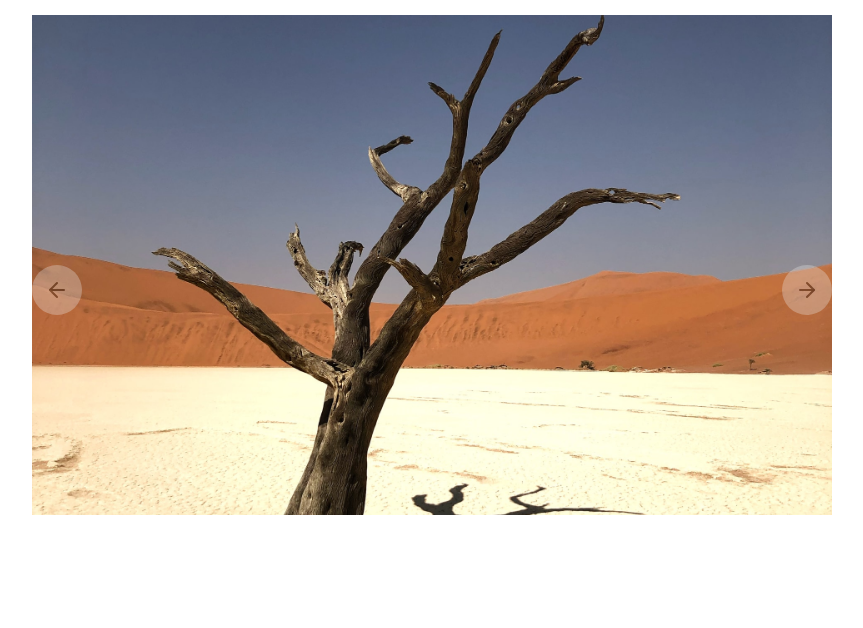
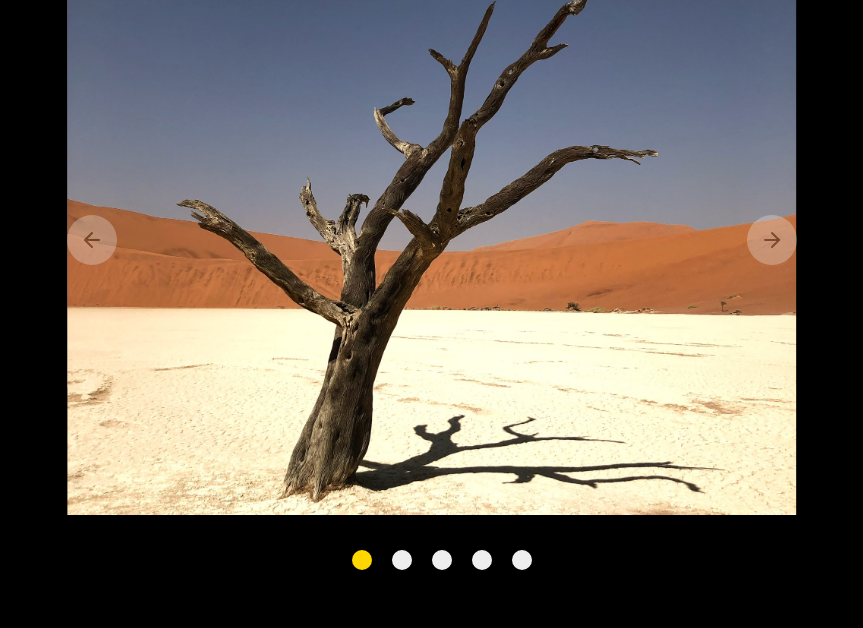
Before and after one commit to haripallikere/image-slider-oop, a website built with Vite: page index.html in a window 1280 px wide. Shown: the part 172-800 px from the top of the page, without its empty margins (208-1071 px from the left). Built offline with nearby package versions, Linux system fonts and the light colour scheme.

Commit message:
final version

```diff
--- a/index.html
+++ b/index.html
@@ -9,7 +9,7 @@
   <body>
     <main>
       <div class="container">
-        <h1>Explore</h1>
+        <h1>Image-Slider</h1>
         <div class="slider">
           <div class="slider__btn-container">
             <button class="slider__btn slider__btn--left" aria-label="left">
@@ -49,6 +49,7 @@
           </div>
           <div class="slide"></div>
         </div>
+        <div class="navigation__bar"></div>
       </div>
     </main>
     <script type="module" src="/main.js"></script>
--- a/main.js
+++ b/main.js
@@ -1,6 +1,6 @@
 import "./style.css";
 
-// images
+// images links
 const images = [
   "images/image5.jpg",
   "images/image1.jpg",
@@ -15,15 +15,17 @@ const images = [
 const slides = document.querySelector(".slide");
 const nextBtn = document.querySelector(".slider__btn--right");
 const previousBtn = document.querySelector(".slider__btn--left");
+const navigationBar = document.querySelector(".navigation__bar");
 
 // class declaration
 class ImageSlider {
-  constructor(slide, images, document) {
+  constructor(slide, images, document, indicatorsContainer) {
     this.slide = slide;
     this.images = images;
     this.slideIndex = 1;
     this.document = document;
     this.isTransition = false;
+    this.indicatorsContainer = indicatorsContainer;
   }
 
   //populates images to dom
@@ -35,11 +37,23 @@ class ImageSlider {
       .join("");
   };
 
+  //populate indicators
+  generateIndicators() {
+    const removeClonedImages = [...this.images];
+    removeClonedImages.shift();
+    removeClonedImages.pop();
+
+    this.indicatorsContainer.innerHTML = removeClonedImages
+      .map((v, index) => {
+        return `<button class="navigation__indicators" id="${index}"></button>`;
+      })
+      .join("");
+    // return a;
+  }
+
   // move images
   moveSlide = () => {
-    // if (this.isTransition) {
-    //   return;
-    // }
+    console.log(this.slideIndex);
     this.slide.style.transform = `translateX(-${this.slideIndex * 100}%)`;
   };
 
@@ -54,6 +68,7 @@ class ImageSlider {
       this.slideIndex -= 1;
       this.moveSlide();
     }
+    this.showActiveIndicator();
   }
 
   //infinite-slider
@@ -69,14 +84,44 @@ class ImageSlider {
       this.moveSlide();
     }
   }
+
+  indicator(e) {
+    let id = Number(e.target.id);
+    this.slideIndex = id + 1;
+    this.slide.style.transition = "transform .6s ease-in-out";
+    this.moveSlide();
+    this.showActiveIndicator();
+  }
+
+  showActiveIndicator() {
+    const indicators = this.document.querySelectorAll(
+      ".navigation__indicators"
+    );
+    indicators.forEach((v) => {
+      v.classList.remove("active");
+    });
+    switch (this.slideIndex) {
+      case 0:
+        indicators[indicators.length - 1].classList.add("active");
+        break;
+      case this.images.length - 1:
+        indicators[0].classList.add("active");
+        break;
+      default:
+        indicators[this.slideIndex - 1].classList.add("active");
+        break;
+    }
+  }
 }
 
 // instance
-const slider = new ImageSlider(slides, images, document);
+const slider = new ImageSlider(slides, images, document, navigationBar);
 
 // initialisation
 slider.generateImages();
 slider.moveSlide();
+slider.generateIndicators();
+slider.showActiveIndicator();
 
 //event listers handlers;
 nextBtn.addEventListener("click", () => {
@@ -92,3 +137,12 @@ previousBtn.addEventListener("click", () => {
 slides.addEventListener("transitionend", () => {
   slider.inifiniteSlide();
 });
+
+// console.log(indicators, "d");
+
+const indicators = document.querySelectorAll(".navigation__indicators");
+indicators.forEach((v) => {
+  v.addEventListener("click", (e) => {
+    slider.indicator(e);
+  });
+});
--- a/style.css
+++ b/style.css
@@ -73,6 +73,16 @@ select {
   }
 }
 
+
+
+body {
+  overflow: hidden;
+  /* Hide scrollbars */
+}
+main {
+  background-color: black;
+}
+
 .container {
   display: grid;
   place-items: center;
@@ -83,25 +93,27 @@ select {
 
 h1 {
   margin-bottom: 25px;
+  line-height: 1.2rem;
+  color: wheat;
 }
 
 .slider {
   position: relative;
   display: grid;
   place-items: center;
-  max-width: 800px;
+  max-width: 60%;
   overflow: hidden;
 }
 
 .slide {
-  height: 500px;
+  height: 600px;
   max-height: 100vh;
+  /* width: 100%; */
   display: flex;
   /* justify-content: center; */
 }
 
 .slide img {
-  /* width: 100%; */
   flex: 1 0 100%;
   object-fit: cover;
 }
@@ -137,3 +149,30 @@ h1 {
 .slider__btn svg {
   pointer-events: none;
 }
+
+.navigation__bar {
+  margin-top: 20px;
+  display: flex;
+  justify-content: center;
+  align-items: center;
+  width: 100%;
+  height: 50px;
+
+}
+
+.navigation__indicators {
+  margin-left: 20px;
+  height: 20px;
+  width: 20px;
+  border-radius: 50%;
+  cursor: pointer;
+  border: none;
+}
+
+.navigation__indicators:hover {
+  background-color: wheat;
+}
+
+.active {
+  background-color: gold;
+}
```
